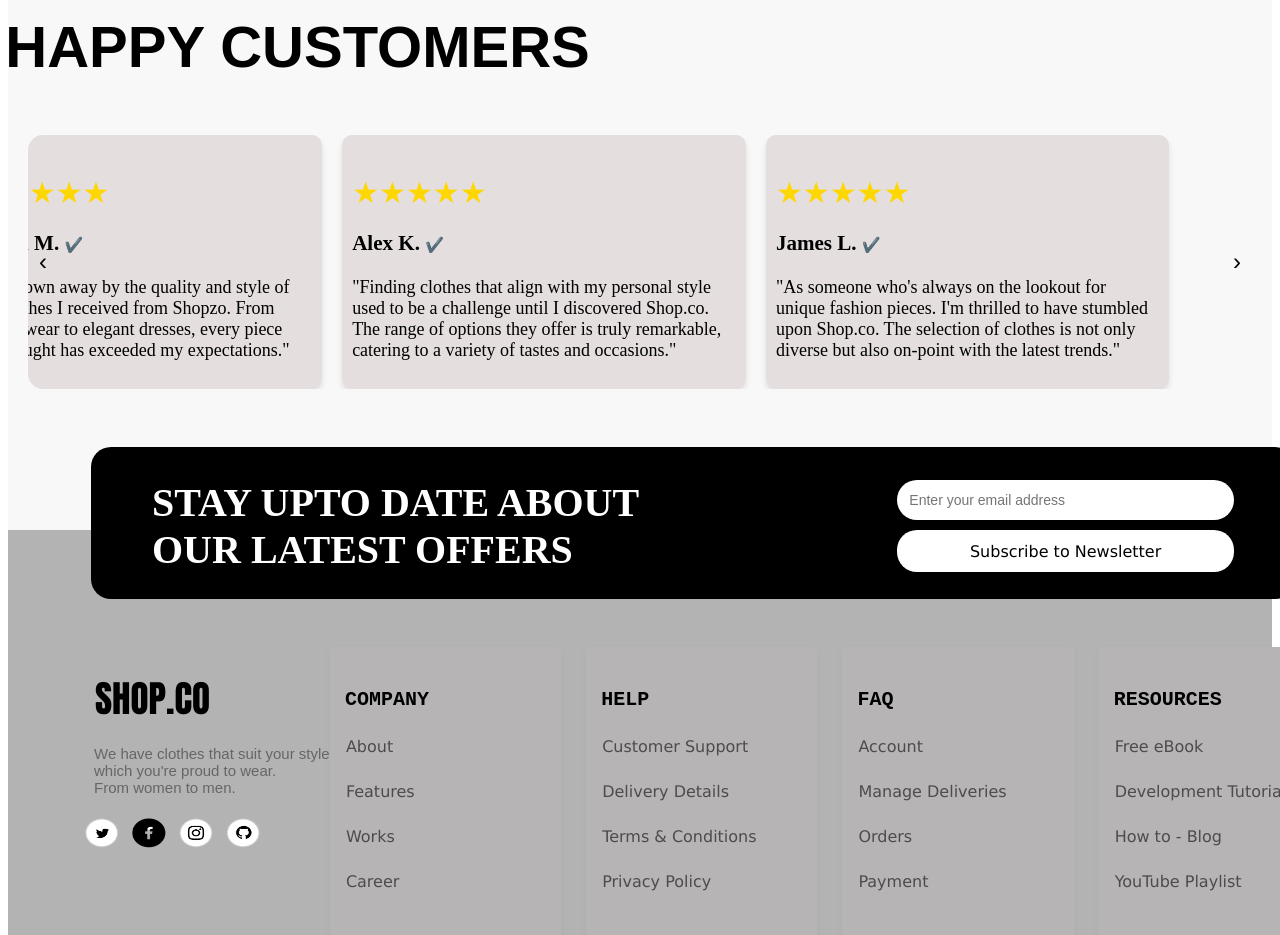
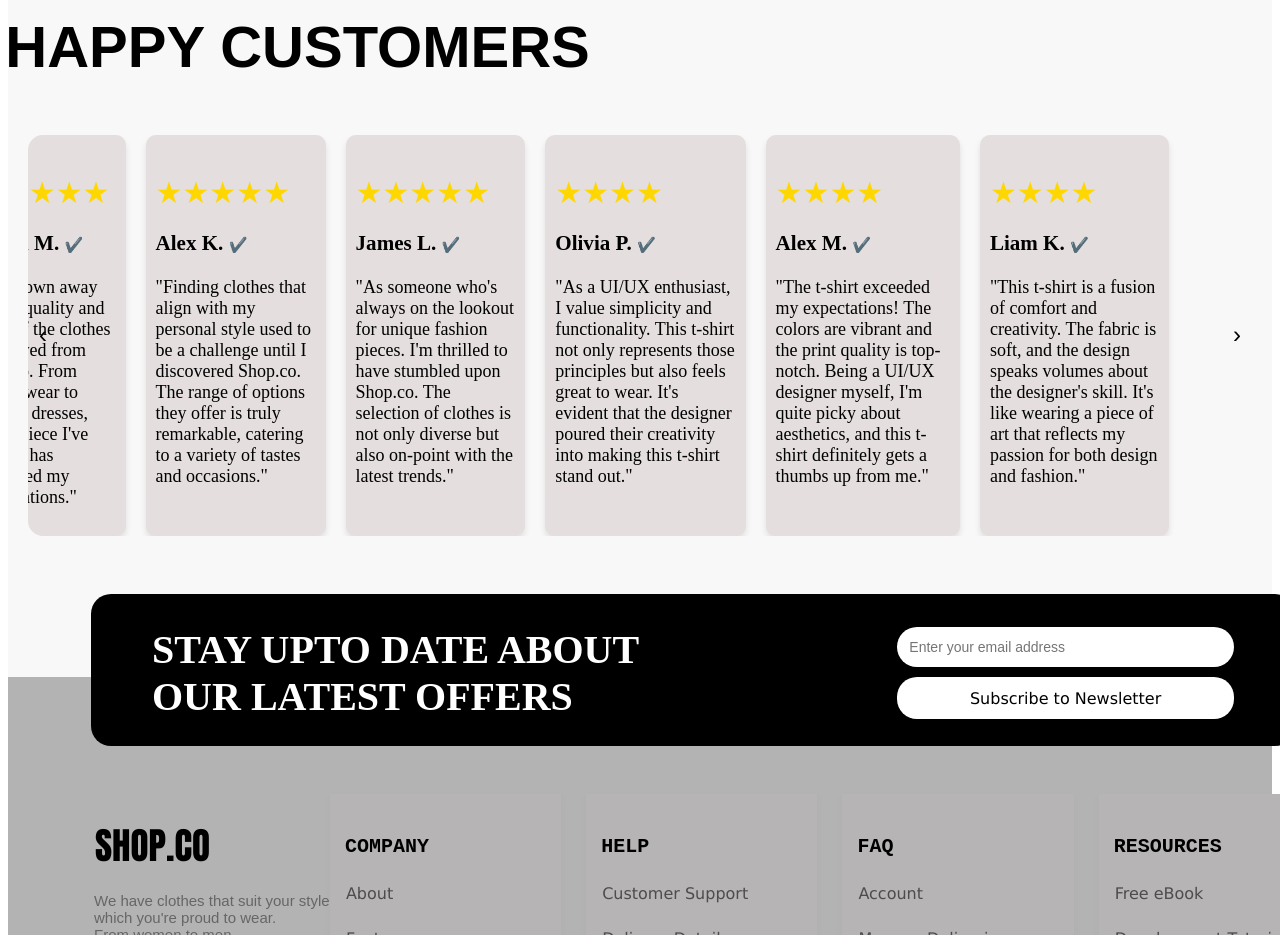
Before and after one commit to HonorioKelly/shop.com-, a plain HTML site: page doc/Index.html in a window 1280 px wide. Shown: the part 4260-5195 px from the top of the page. Drawn offline with Linux system fonts and the light colour scheme; files that its build step writes are made by us from their sources; files whose address does not match are found by name.

Commit message:
Update Index.html

```diff
--- a/doc/Index.html
+++ b/doc/Index.html
@@ -199,6 +199,21 @@
                           <h3>James L. <span class="verified">✔️</span></h3>
                           <p>"As someone who's always on the lookout for unique fashion pieces. I'm thrilled to have stumbled upon Shop.co. The selection of clothes is not only diverse but also on-point with the latest trends."</p>
                         </div>
+                          <div class="testimonial">
+                      <p class="stars">★★★★</p>
+                      <h3>Olivia P. <span class="verified">✔️</span></h3>
+                      <p>"As a UI/UX enthusiast, I value simplicity and functionality. This t-shirt not only represents those principles but also feels great to wear. It's evident that the designer poured their creativity into making this t-shirt stand out."</p>
+                    </div>
+                    <div class="testimonial">
+                      <p class="stars">★★★★</p>
+                      <h3>Alex M. <span class="verified">✔️</span></h3>
+                      <p>"The t-shirt exceeded my expectations! The colors are vibrant and the print quality is top-notch. Being a UI/UX designer myself, I'm quite picky about aesthetics, and this t-shirt definitely gets a thumbs up from me."</p>
+                    </div>
+                    <div class="testimonial">
+                      <p class="stars">★★★★</p>
+                      <h3>Liam K. <span class="verified">✔️</span></h3>
+                      <p>"This t-shirt is a fusion of comfort and creativity. The fabric is soft, and the design speaks volumes about the designer's skill. It's like wearing a piece of art that reflects my passion for both design and fashion."</p>
+                    </div>
                       </div>
                       <button class="arrow right" onclick="nextSlide()">&#8250;</button>
                     </div>
```
